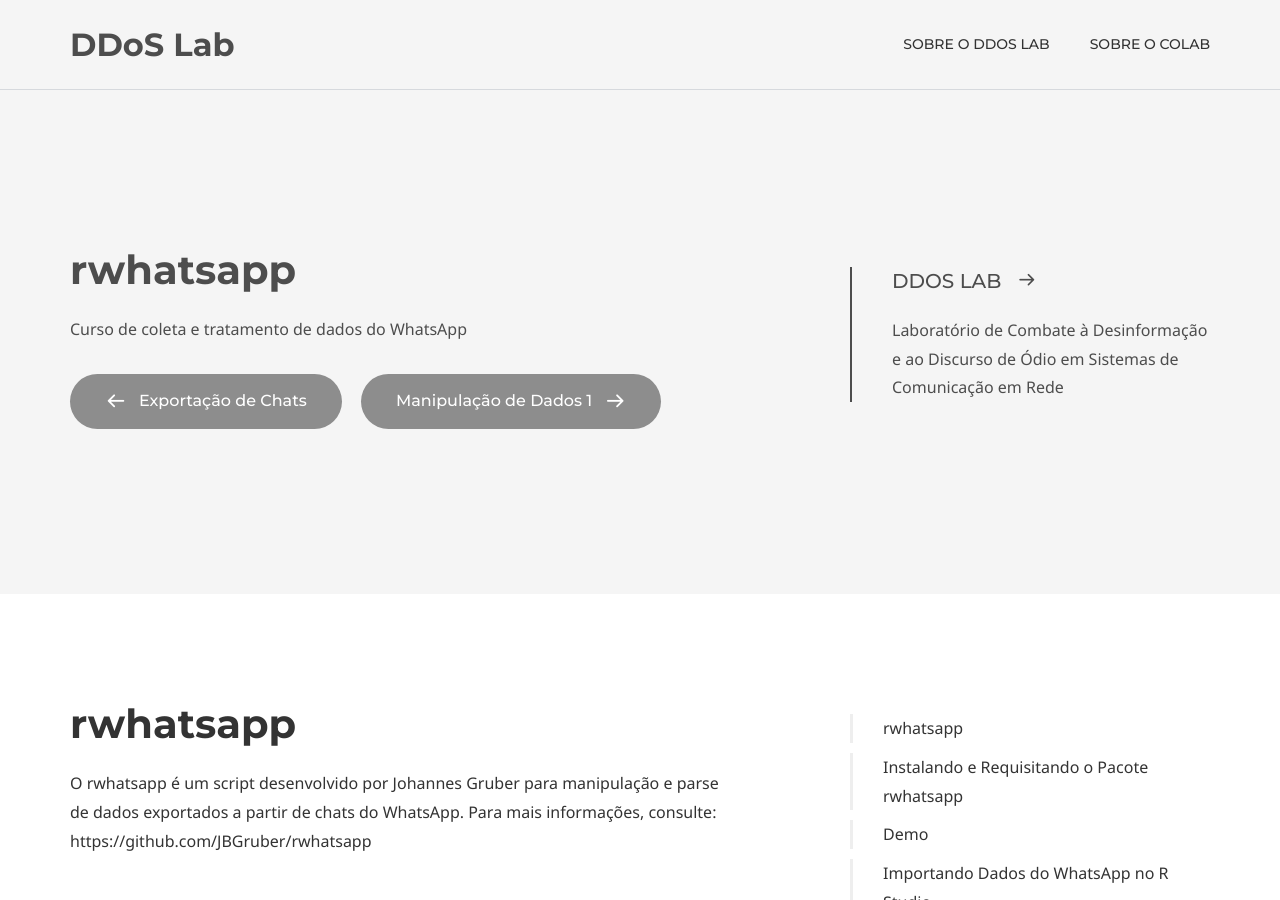
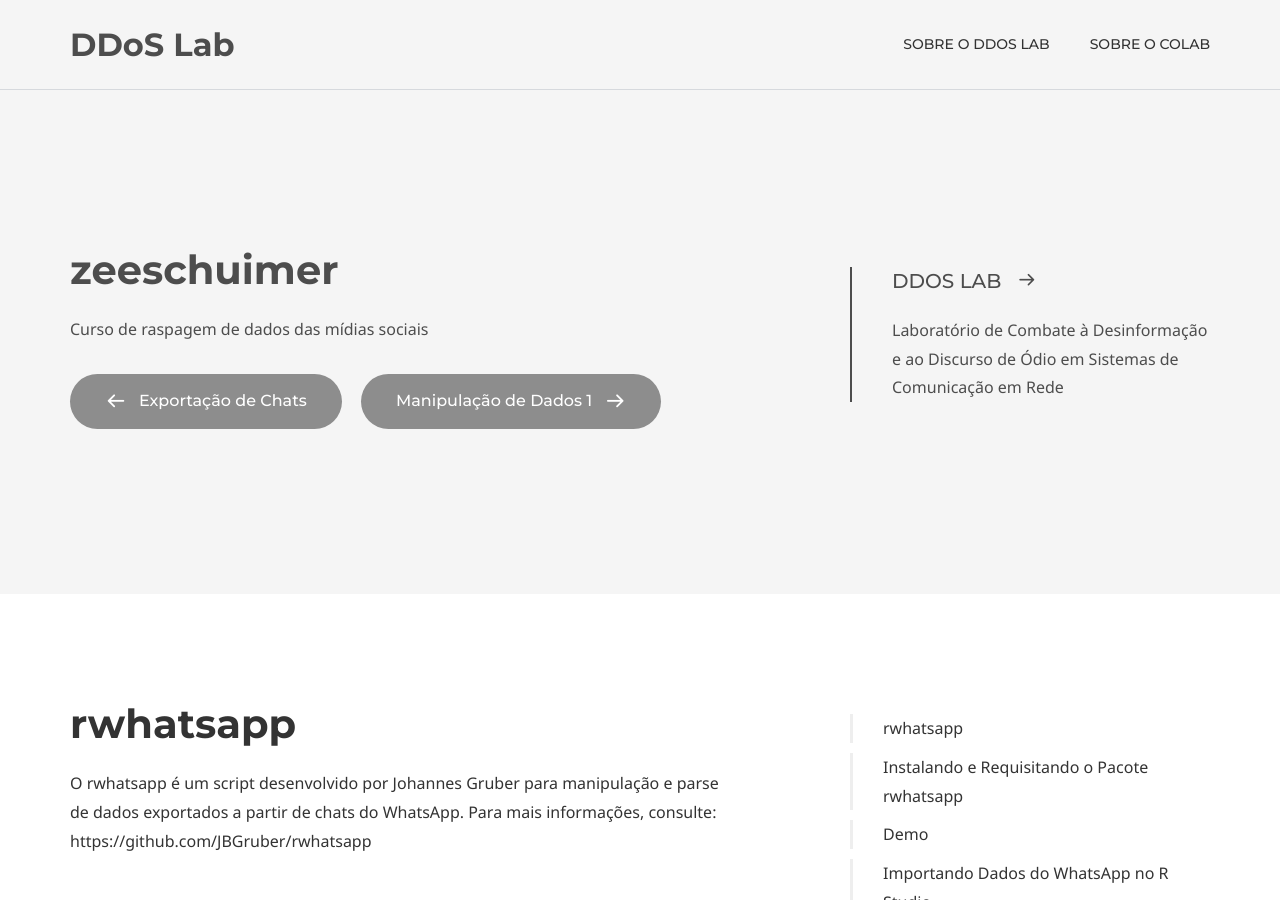
Before and after one commit to coLAB-UFF/docs, a Jekyll site: the page built from zeeschuimer_02.md, in a window 1280 px wide and 900 px high. Built offline with Jekyll 4.4.1, drawn with Linux system fonts in a browser that asks for light colours; some web fonts are replaced.

Commit message:
Update zeeschuimer_02.md

```diff
--- a/zeeschuimer_02.md
+++ b/zeeschuimer_02.md
@@ -5,8 +5,8 @@
 comments: false
 
 # Hero section
-title: rwhatsapp
-description: Curso de coleta e tratamento de dados do WhatsApp
+title: zeeschuimer
+description: Curso de raspagem de dados das mídias sociais
 
 # Author box
 author:
@@ -22,10 +22,10 @@
 page_nav:
     prev:
         content: Exportação de Chats
-        url: '/rwhatsapp_01'
+        url: '/zeeschuimer_01'
     next:
         content: Manipulação de Dados 1
-        url: '/rwhatsapp_03'
+        url: '/zeeschuimer_03'
 ---
 
 # rwhatsapp
```
